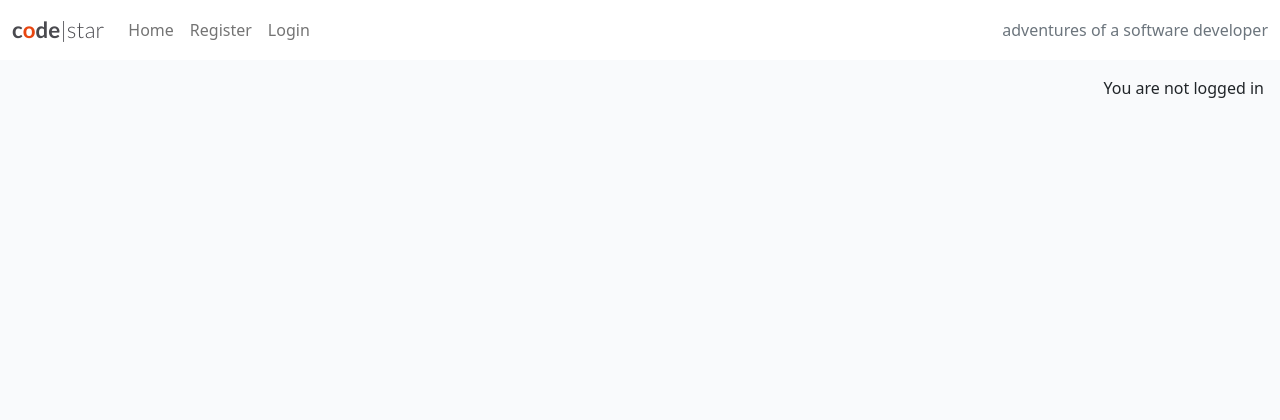
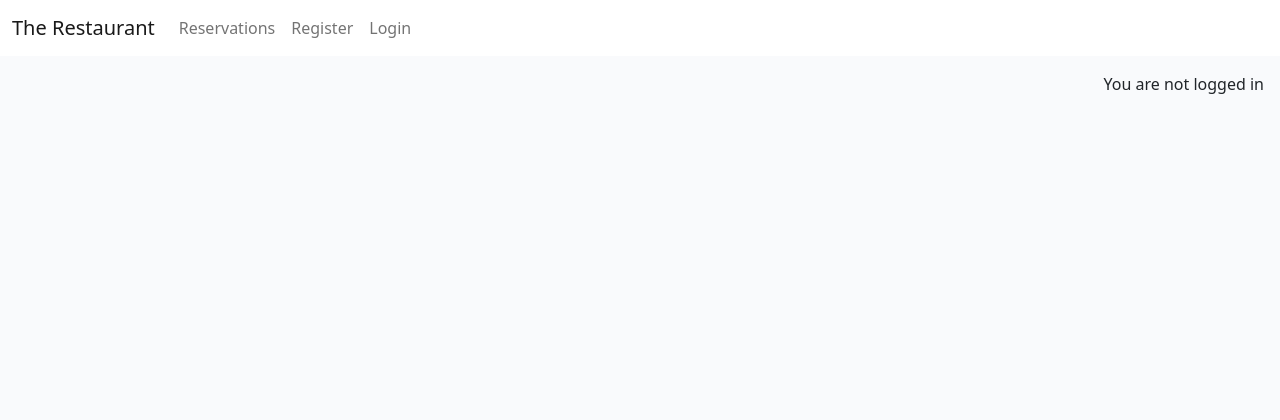
Before and after one commit to Mattias-08/Restaurant-booking, a Django app: page / in a window 1280 px wide. Shown: the top 420 px of the page. Run offline with Django 4.2, Linux system fonts and the light colour scheme.

Commit message:
adjusting urls

```diff
--- a/booking_system/urls.py
+++ b/booking_system/urls.py
@@ -22,4 +22,5 @@ urlpatterns = [
     path('', views.MyListView.as_view(), name='index'),
     path('admin/', admin.site.urls),
     path("accounts/", include("allauth.urls")),
+    path('reservations/', views.Reservation, name='reservations'),
 ]
--- a/templates/base.html
+++ b/templates/base.html
@@ -2,13 +2,13 @@
 {% url 'account_login' as login_url %}
 {% url 'account_signup' as signup_url %}
 {% url 'account_logout' as logout_url %}
-{% url 'home' as home_url %}
+{% url 'reservations' as reservations_url %}
 
 <!DOCTYPE html>
 <html class="h-100" lang="en">
 
 <head>
-    <title>CodeStar Blog</title>
+    <title>The Restaurant</title>
     <meta name="viewport" content="width=device-width, initial-scale=1" />
 
     <!-- Google Fonts CSS -->
@@ -33,8 +33,7 @@
     <!-- Navigation -->
     <nav class="navbar navbar-expand-lg navbar-light bg-white">
         <div class="container-fluid">
-            <a class="navbar-brand" href="{% url 'index' %}"><span class="brand">c<span class="red-o">o</span>de<span
-                        class="thin">|star</span></span></a>
+            <a class="navbar-brand" href="{% url 'index' %}">The Restaurant</a>
             <button class="navbar-toggler" type="button" data-bs-toggle="collapse" data-bs-target="#navbarText"
                 aria-controls="navbarText" aria-expanded="false" aria-label="Toggle navigation">
                 <span class="navbar-toggler-icon"></span>
@@ -42,8 +41,8 @@
             <div class="collapse navbar-collapse" id="navbarText">
                 <ul class="navbar-nav me-auto mb-2 mb-lg-0">
                     <li class="nav-item">
-                        <a class="nav-link {% if request.path == home_url %}active{% endif %}" aria-current="page"
-                            href="#">Home</a>
+                        <a class="nav-link {% if request.path == reservations_url %}active{% endif %}" aria-current="page"
+                        href="{% url 'reservations' %}">Reservations</a>
                     </li>
                     {% if user.is_authenticated %}
                     <li class="nav-item">
@@ -59,9 +58,6 @@
                     </li>
                     {% endif %}
                 </ul>
-                <span class="navbar-text text-muted">
-                    adventures of a software developer
-                </span>
             </div>
         </div>
     </nav>
```
Also changed, not shown: templates/home/home.html (added, +16 -0 lines), reservations/migrations/0003_alter_reservation_date.py (added).
